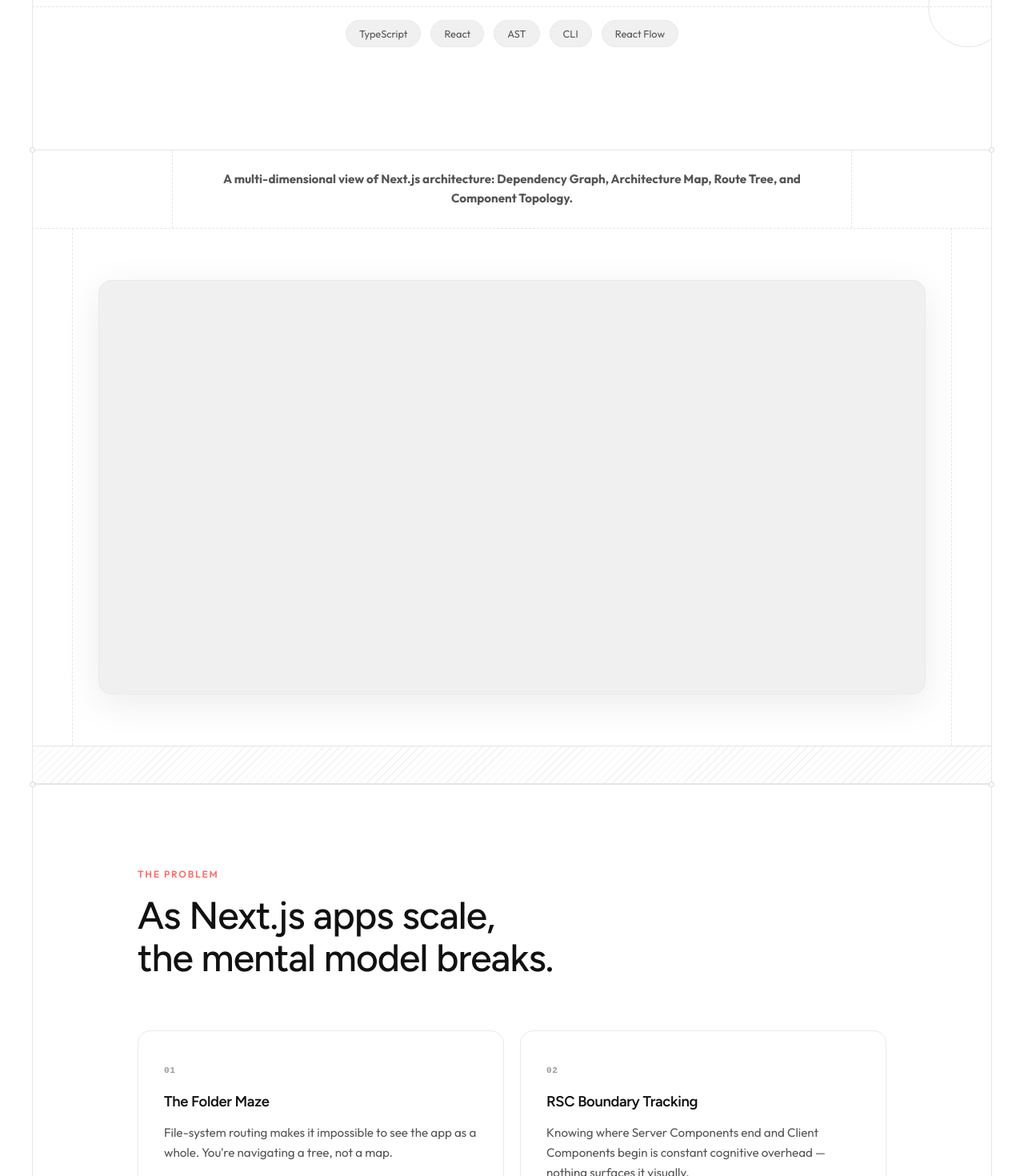
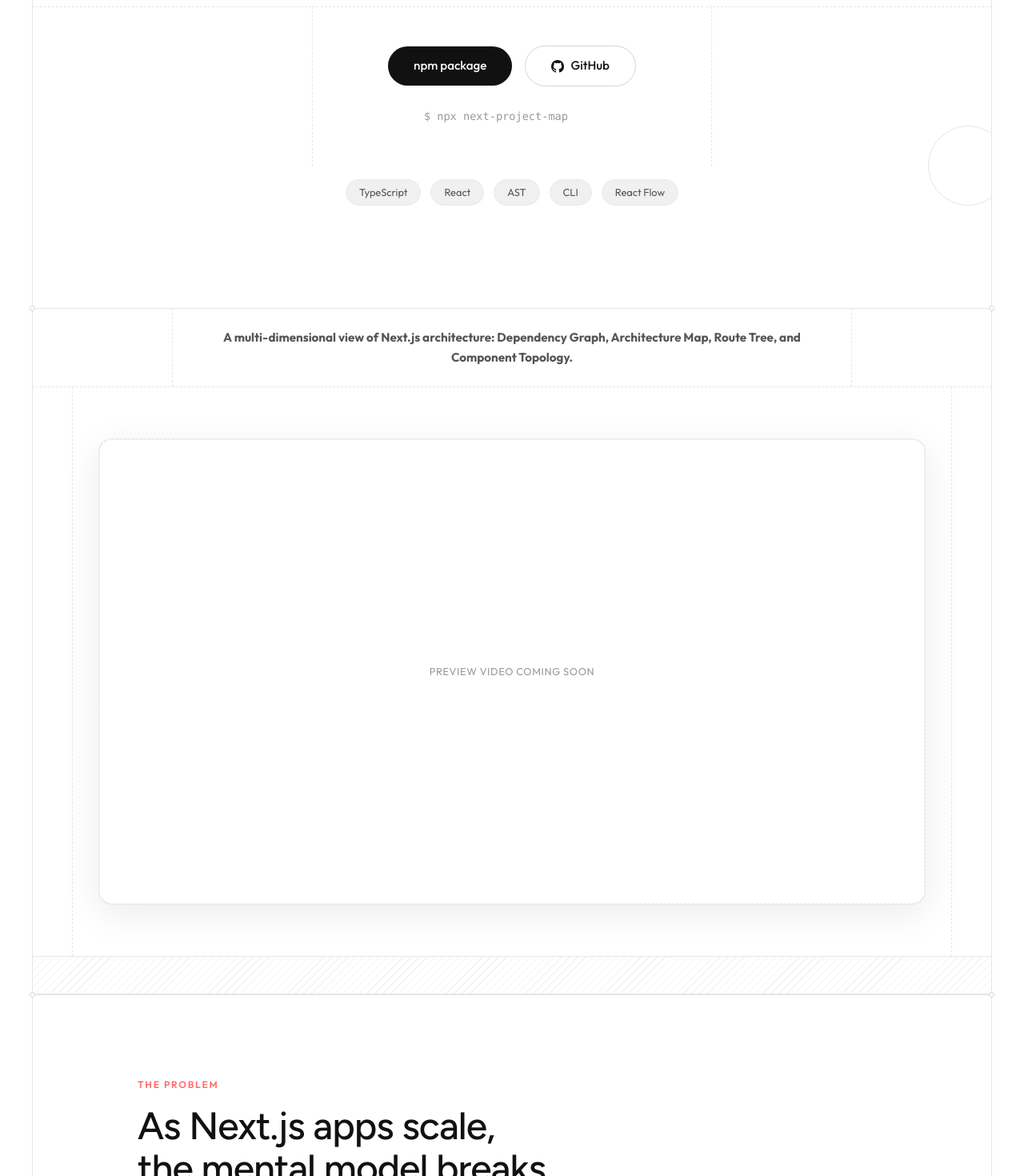
Before and after one commit to madebytie/tieallen, a Next.js app: page /labs/next-project-map in a window 1280 px wide. Shown: the part 580-2050 px from the top of the page at 80% size. Built offline with nearby package versions, Linux system fonts and the light colour scheme.

Commit message:
refactor: standardize typography, add video placeholders, and update project content and CTAs

```diff
--- a/src/app/labs/next-project-map/page.tsx
+++ b/src/app/labs/next-project-map/page.tsx
@@ -45,7 +45,7 @@ function PerspectivesSection() {
         <span className={styles.sectionLabel}>The Solution</span>
         <h2 className={styles.perspectivesHeadline}>One Map. Four Perspectives.</h2>
         <p className={styles.perspectivesSubhead}>
-          NEXT Project Map isn&apos;t just a diagram—it&apos;s a multi-dimensional view of your application&apos;s internal anatomy.
+          NEXT Project Map isn&apos;t just a diagram-it&apos;s a multi-dimensional view of your application&apos;s internal anatomy.
         </p>
       </div>
       <div className={styles.perspectivesGrid}>
@@ -71,7 +71,7 @@ function ProblemSection() {
     {
       label: "02",
       title: "RSC Boundary Tracking",
-      body: "Knowing where Server Components end and Client Components begin is constant cognitive overhead — nothing surfaces it visually.",
+      body: "Knowing where Server Components end and Client Components begin is constant cognitive overhead - nothing surfaces it visually.",
     },
     {
       label: "03",
@@ -111,7 +111,7 @@ function FeaturesSection() {
   const features = [
     {
       title: "Framework-Aware Route Nodes",
-      body: "Groups Next.js folder conventions — layout, page, loading, error — into logical nodes. The map reflects the app, not the filesystem.",
+      body: "Groups Next.js folder conventions - layout, page, loading, error - into logical nodes. The map reflects the app, not the filesystem.",
     },
     {
       title: "RSC Boundary Visualizer",
@@ -259,6 +259,16 @@ export default function NextProjectMapPage() {
               interactive blueprint of every route, component, and data dependency.
             </>
           }
+          primaryCTA={{
+            label: "npm package",
+            href: "https://www.npmjs.com/package/next-project-map",
+          }}
+          secondaryCTA={{
+            label: "GitHub",
+            href: "https://github.com/madebytie/next-project-map",
+            icon: "github",
+          }}
+          command="npx next-project-map"
           tags={["TypeScript", "React", "AST", "CLI", "React Flow"]}
         />
       </StructuralWrap>
@@ -301,7 +311,7 @@ export default function NextProjectMapPage() {
               number: "Step 01",
               title: "Run the CLI",
               description:
-                "Point the tool at your project root. No config file needed — it discovers your Next.js app automatically.",
+                "Point the tool at your project root. No config file needed - it discovers your Next.js app automatically.",
             },
             {
               number: "Step 02",
@@ -343,8 +353,8 @@ export default function NextProjectMapPage() {
           headline="Architecture as a Deliverable."
           body={
             <>
-              Every handoff I&apos;ve done — to a client, to a new developer, to
-              a stakeholder — runs into the same problem. The architecture exists,
+              Every handoff I&apos;ve done - to a client, to a new developer, to
+              a stakeholder - runs into the same problem. The architecture exists,
               but it&apos;s invisible. You can walk someone through a folder
               structure, but it doesn&apos;t land. The app feels like a black box
               until they&apos;ve spent enough time inside it.
@@ -352,7 +362,7 @@ export default function NextProjectMapPage() {
               <br />
               <strong>NEXT Project Map</strong> makes the architecture a deliverable. The map is
               something you can open, share, and actually point at. It shows where
-              the complexity lives, how data flows, and what depends on what —
+              the complexity lives, how data flows, and what depends on what -
               before anyone has to read a line of code.
               <br />
               <br />
@@ -362,9 +372,9 @@ export default function NextProjectMapPage() {
           }
           features={[
             {
-              title: "Show clients what they're paying for",
+              title: "Provide stakeholders with technical clarity",
               description:
-                "A visual blueprint of the architecture is a tangible artifact. It turns abstract engineering work into something a client can see.",
+                "A visual blueprint of the architecture is a tangible asset for alignment. It translates complex engineering decisions into a high-level map that non-technical stakeholders can understand and trust.",
             },
             {
               title: "Cut onboarding time",
--- a/src/app/labs/next-project-map/project-map.module.css
+++ b/src/app/labs/next-project-map/project-map.module.css
@@ -70,8 +70,8 @@
 
 .perspectiveBody {
   font-family: var(--font-primary);
-  font-size: 0.9rem;
-  line-height: 1.65;
+  font-size: 0.95rem;
+  line-height: 1.7;
   color: var(--text-secondary);
   margin: 0;
 }
@@ -122,7 +122,7 @@
 
 .problemNumber {
   display: inline-block;
-  font-family: 'SFMono-Regular', monospace;
+  font-family: var(--font-mono);
   font-size: 0.7rem;
   font-weight: 600;
   letter-spacing: 0.05em;
@@ -141,7 +141,7 @@
 .problemBody {
   font-family: var(--font-primary);
   font-size: 0.95rem;
-  line-height: 1.65;
+  line-height: 1.7;
   color: var(--text-secondary);
   margin: 0;
 }
@@ -201,7 +201,7 @@
 .featureBody {
   font-family: var(--font-primary);
   font-size: 0.9rem;
-  line-height: 1.65;
+  line-height: 1.7;
   color: var(--text-secondary);
   margin: 0;
 }
@@ -235,7 +235,7 @@
 .techSubhead {
   font-family: var(--font-primary);
   font-size: 1.05rem;
-  line-height: 1.65;
+  line-height: 1.7;
   color: var(--text-secondary);
   margin: 0;
 }
@@ -277,7 +277,7 @@
   display: flex;
   align-items: center;
   gap: 0.65rem;
-  font-family: 'SFMono-Regular', 'Consolas', monospace;
+  font-family: var(--font-mono);
   font-size: 0.85rem;
   color: var(--text-primary);
 }
@@ -342,7 +342,7 @@
 }
 
 .roadmapVersion {
-  font-family: 'SFMono-Regular', monospace;
+  font-family: var(--font-mono);
   font-size: 0.85rem;
   font-weight: 600;
   color: var(--text-primary);
@@ -397,7 +397,7 @@
 .roadmapBody {
   font-family: var(--font-primary);
   font-size: 0.95rem;
-  line-height: 1.65;
+  line-height: 1.7;
   color: var(--text-secondary);
   margin: 0;
 }
--- a/src/components/sections/LabProject.tsx
+++ b/src/components/sections/LabProject.tsx
@@ -648,7 +648,7 @@ export function VideoSection({
   src,
   caption,
 }: {
-  src: string;
+  src: string | null;
   caption?: string;
 }) {
   return (
@@ -666,6 +666,7 @@ export function VideoSection({
       <div className={`${styles.heroRow} ${styles.videoBottomRow}`}>
         <div className={`${styles.heroRowContent} ${styles.videoRowContent}`}>
           <div className={styles.videoContainer}>
+            {src ? (
               <video
                 src={src}
                 autoPlay
@@ -674,6 +675,11 @@ export function VideoSection({
                 playsInline
                 className={styles.videoElement}
               />
+            ) : (
+              <div className={styles.videoPlaceholder}>
+                <span>Preview video coming soon</span>
+              </div>
+            )}
           </div>
         </div>
       </div>
--- a/src/components/sections/lab-project.module.css
+++ b/src/components/sections/lab-project.module.css
@@ -1371,9 +1371,25 @@
 }
 
 .videoElement {
+  display: block;
   width: 100%;
   height: auto;
-  display: block;
+}
+
+.videoPlaceholder {
+  width: 100%;
+  aspect-ratio: 16/9;
+  background: var(--bg-secondary);
+  display: flex;
+  align-items: center;
+  justify-content: center;
+  border: 1px dashed var(--border-subtle);
+  border-radius: var(--radius-lg);
+  color: var(--text-muted);
+  font-family: var(--font-mono);
+  font-size: 0.8rem;
+  letter-spacing: 0.05em;
+  text-transform: uppercase;
 }
 
 .videoCaption {
```
Lines whose indentation alone changed are shown as unchanged.
